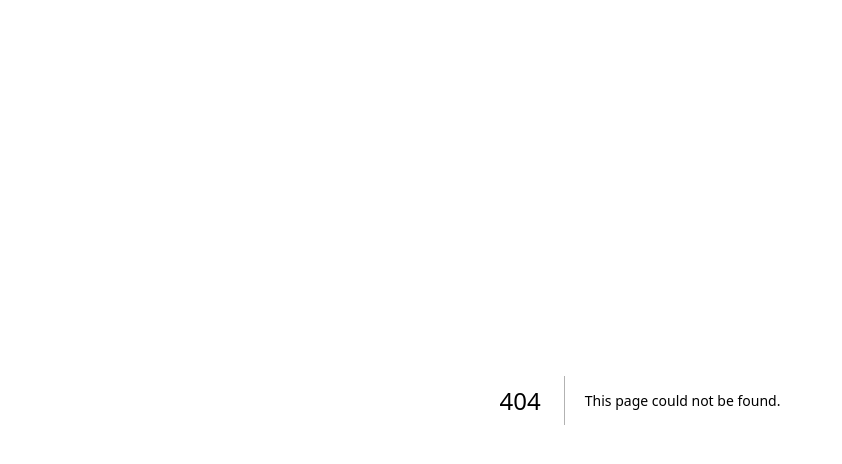
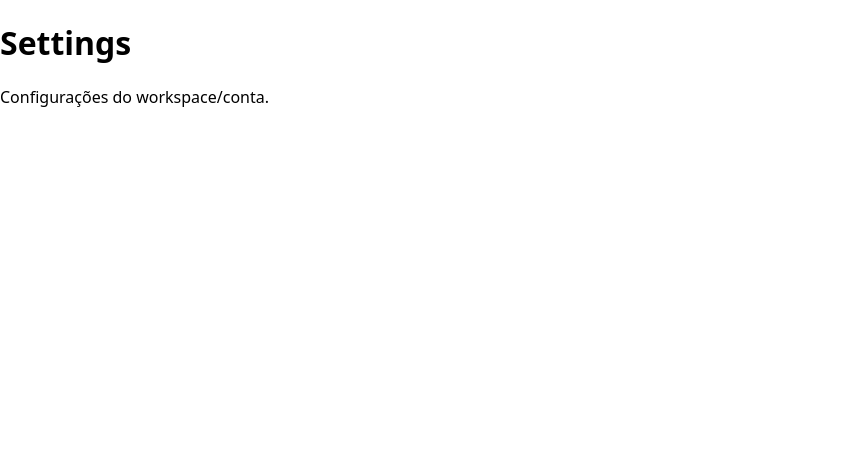
Before and after one commit to 8x5kk5dh7g-cell/S-A-A-S-D-A-S-H-B-O-A-R-D-, a Next.js app: page /settings in a window 1280 px wide. Before the commit this address had no page. Shown: the top 464 px of the page, without its empty margins (0-842 px from the left). Built offline with nearby package versions, Linux system fonts and the light colour scheme.

Commit message:
Create page.tsx

```diff
--- /dev/null
+++ b/app/settings/page.tsx
@@ -0,0 +1,8 @@
+export default function Page() {
+  return (
+    <div>
+      <h1>Settings</h1>
+      <p>Configurações do workspace/conta.</p>
+    </div>
+  );
+}
```
